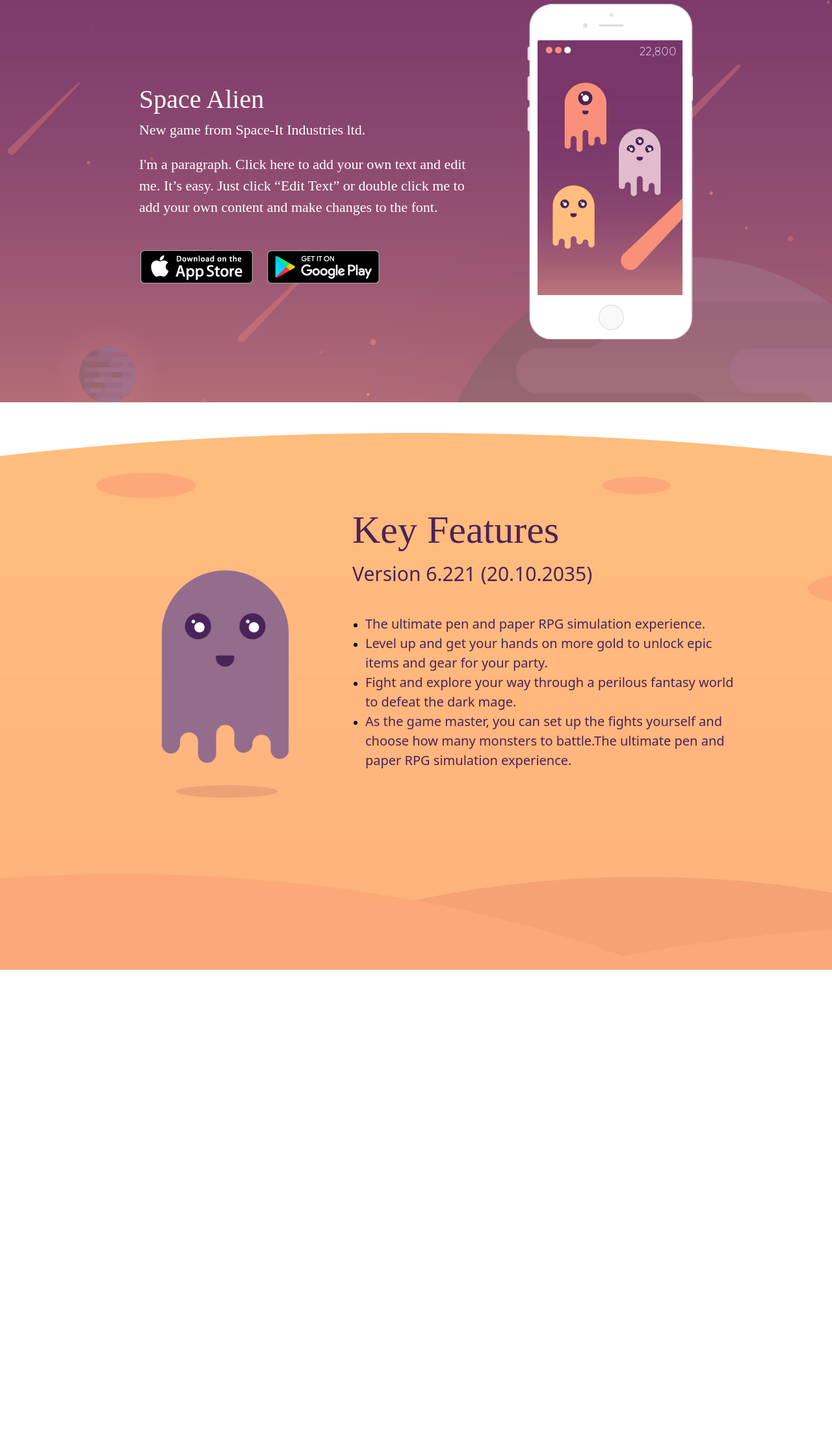
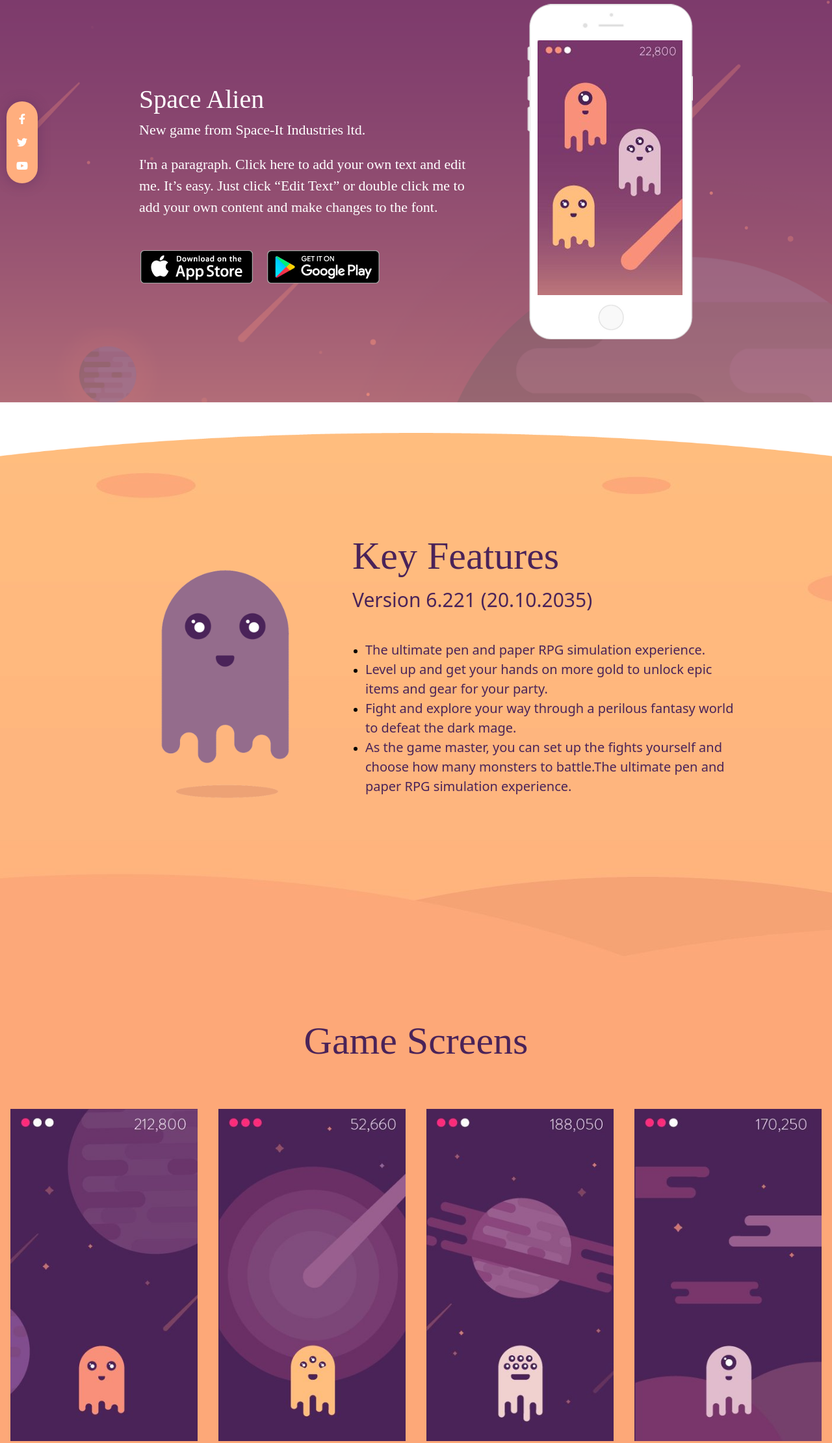
Before and after one commit to hamza786504/wix-theme-clone, a website: page public/index.html in a window 1280 px wide. Shown: the part 181-2401 px from the top of the page at 65% size. Before the commit the page ends 1673 px from the top, so only its background shows below. Drawn offline with Linux system fonts and the light colour scheme; a web font is replaced by a local one.

Commit message:
game screens section ready -v1

```diff
--- a/public/index.html
+++ b/public/index.html
@@ -3,6 +3,13 @@
   <head>
     <meta charset="UTF-8" />
     <meta name="viewport" content="width=device-width, initial-scale=1.0" />
+    <link
+      rel="stylesheet"
+      href="https://cdnjs.cloudflare.com/ajax/libs/font-awesome/6.4.2/css/all.min.css"
+      integrity="sha512-z3gLpd7yknf1YoNbCzqRKc4qyor8gaKU1qmn+CShxbuBusANI9QpRohGBreCFkKxLhei6S9CQXFEbbKuqLg0DA=="
+      crossorigin="anonymous"
+      referrerpolicy="no-referrer"
+    />
     <link rel="stylesheet" href="style.css" />
     <title>Wix</title>
   </head>
@@ -93,7 +100,9 @@
     </section>
 
     <section class="features">
-      <div class="feature-container mx-auto flex flex-col md:flex-row items-center justify-between">
+      <div
+        class="feature-container mx-auto flex flex-col md:flex-row items-center justify-between"
+      >
         <div
           class="left text-center hidden md:block md:text-start mt-8 w-full px-3 md:px-0 md:w-2/5"
         >
@@ -103,7 +112,7 @@
             alt="feature"
           />
         </div>
-        <div class="right w-full px-3 md:px-0 md:w-3/5">
+        <div class="right w-full md:pt-20 px-3 md:px-0 md:w-3/5">
           <h1 class="heading">Key Features</h1>
           <p>Version 6.221 (20.10.2035)</p>
           <ul class="mt-10 lists">
@@ -134,6 +143,42 @@
       </div>
     </section>
 
+    <section class="screens py-16">
+      <h2 class="text-center heading">Game Screens</h2>
+      <div class="container mt-10 mx-auto flex flex-col md:flex-row flex-wrap items-center justify-center">
+        <div class="w-full md:w-1/3 lg:w-1/4 text-center mt-5">
+          <img src="images/screen-one.jpg" class="mx-auto" alt="screen" />
+        </div>
+        <div class="w-full md:w-1/3 lg:w-1/4 text-center mt-5">
+          <img src="images/screen-two.jpg" class="mx-auto" alt="screen" />
+        </div>
+        <div class="w-full md:w-1/3 lg:w-1/4 text-center mt-5">
+          <img src="images/screen-three.jpg" class="mx-auto" alt="screen" />
+        </div>
+        <div class="w-full md:w-1/3 lg:w-1/4 text-center mt-5">
+          <img src="images/screen-four.jpg" class="mx-auto" alt="screen" />
+        </div>
+      </div>
+    </section>
+
+    <section class="social_icons flex flex-col items-center">
+      <a href="/" class="icon mb-3"
+        ><i class="text-white cursor-pointer fa-brands fa-facebook-f"></i
+      ></a>
+      <a href="/" class="icon mb-3"
+        ><i class="text-white cursor-pointer fa-brands fa-twitter"></i
+      ></a>
+      <a href="/" class="icon"
+        ><i class="text-white cursor-pointer fa-brands fa-youtube"></i
+      ></a>
+    </section>
+
+    <script
+      src="https://cdnjs.cloudflare.com/ajax/libs/font-awesome/6.4.2/js/all.min.js"
+      integrity="sha512-uKQ39gEGiyUJl4AI6L+ekBdGKpGw4xJ55+xyJG7YFlJokPNYegn9KwQ3P8A7aFQAUtUsAQHep+d/lrGqrbPIDQ=="
+      crossorigin="anonymous"
+      referrerpolicy="no-referrer"
+    ></script>
     <script src="index.js"></script>
   </body>
 </html>
--- a/src/style.css
+++ b/src/style.css
@@ -192,7 +192,7 @@ header.header .header-container,
 .features .feature_image{
   max-width: 250px;
 }
-.feature-container .right .heading{
+.feature-container .right .heading , .screens .heading{
   font-family: var(--font_0);
   font-size: 45px;
   color: var(--purple);
@@ -206,13 +206,53 @@ header.header .header-container,
 .feature-container .right li p{
   font-family: var(--font_7);
   font-size: 18px;
-  font-weight: 200;
+  font-weight: 300;
   color: var(--purple);
 }
 ul.lists{
   list-style-type: disc;
   padding-left: 20px;
 }
+
+.social_icons{
+  background-color: var(--dull-orange);
+  box-shadow: var(--shd,0 1px 19px #4a23595d);
+  display: inline-flex;
+  padding: 15px;
+  border-radius: 40px;
+  position: fixed;
+  top: 50%;
+  left: 10px;
+  transform: translateY(-50%);
+}
+.screens{
+  background-color: #fda878;
+}
+.screens img{
+  max-width: 300px !important;
+  width: 90%;
+}
+
+
+
+
+
+
+
+
+
+
+
+
+
+
+
+
+
+
+
+
+
 
 @media screen and (min-width: 768px) {
   .side_bar {
@@ -237,7 +277,7 @@ ul.lists{
     padding: 0px 10px;
     min-height: 780px;
   }
-  .feature-container .right .heading{
+  .feature-container .right .heading , .screens .heading{
     font-size: 60px;
   }
   .feature-container .right p{
```
Also changed, not shown: public/images/screen-four.jpg (added), public/images/screen-one.jpg (added), public/images/screen-three.jpg (added), public/images/screen-two.jpg (added), public/style.css.
